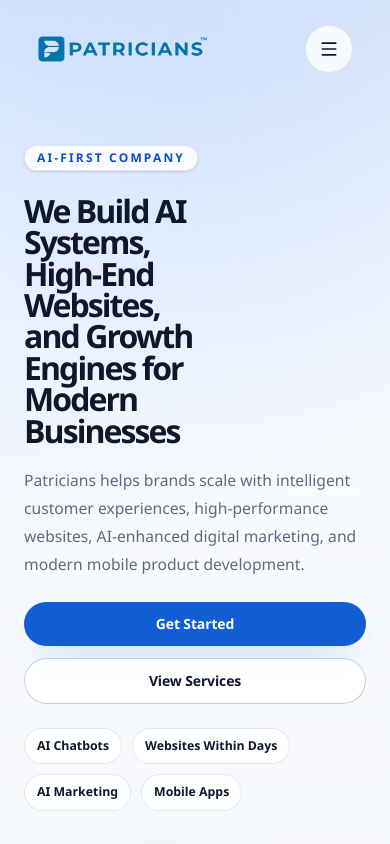
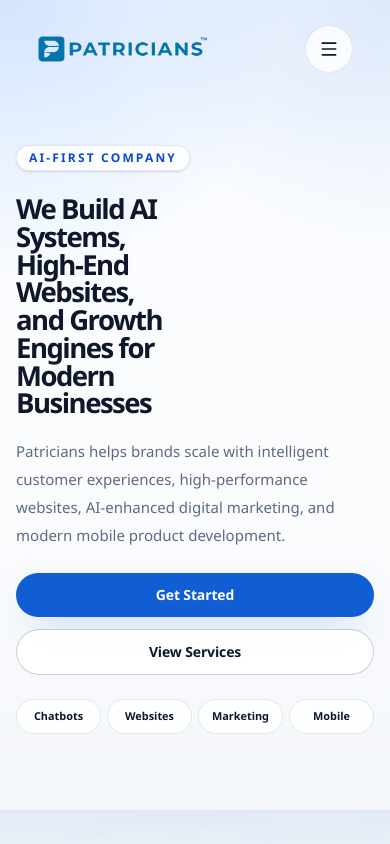
Before and after one commit to shayanbatoaq/Patricians, a Next.js app: page / in a window 390 px wide. Shown: the top 844 px of the page. Built offline with nearby package versions, Linux system fonts and the light colour scheme.

Commit message:
Hopefully now its fixed

```diff
--- a/app/globals.css
+++ b/app/globals.css
@@ -35,12 +35,14 @@
 }
 
 html {
+  overflow-x: hidden;
   scroll-behavior: smooth;
   scroll-padding-top: 6rem;
 }
 
 body {
   min-height: 100%;
+  overflow-x: hidden;
   background:
     radial-gradient(circle at top, rgba(138, 184, 255, 0.18), transparent 24%),
     linear-gradient(180deg, #f6f9fd 0%, #ffffff 18%, #f3f6fb 100%);
--- a/app/layout.tsx
+++ b/app/layout.tsx
@@ -24,10 +24,10 @@
     <html
       lang="en"
       data-scroll-behavior="smooth"
-      className="h-full antialiased"
+      className="h-full overflow-x-hidden antialiased"
     >
-      <body className="min-h-full bg-background text-foreground">
-        <div className="relative flex min-h-screen flex-col">
+      <body className="min-h-full overflow-x-hidden bg-background text-foreground">
+        <div className="relative flex min-h-screen flex-col overflow-x-hidden">
           <Navbar />
           <main className="flex-1">{children}</main>
           <Footer />
--- a/app/page.tsx
+++ b/app/page.tsx
@@ -21,18 +21,22 @@
 const featurePills = [
   {
     label: "AI Chatbots",
+    mobileLabel: "Chatbots",
     href: "/services/ai-chatbots",
   },
   {
     label: "Websites Within Days",
+    mobileLabel: "Websites",
     href: "/services/websites-in-3-days",
   },
   {
     label: "AI Marketing",
+    mobileLabel: "Marketing",
     href: "/services/ai-digital-marketing",
   },
   {
     label: "Mobile Apps",
+    mobileLabel: "Mobile",
     href: "/services/mobile-app-development",
   },
 ] as const;
@@ -45,7 +49,7 @@
           aria-hidden
           className="pointer-events-none absolute inset-0 bg-[radial-gradient(circle_at_top_left,rgba(95,160,255,0.22),transparent_32%),radial-gradient(circle_at_top_right,rgba(17,94,212,0.1),transparent_28%),linear-gradient(180deg,rgba(244,248,255,0.82)_0%,rgba(255,255,255,0.34)_58%,rgba(255,255,255,0)_100%)]"
         />
-        <Container className="relative pb-18 pt-4 sm:pb-24 sm:pt-6">
+        <Container className="relative max-sm:px-4 pb-18 pt-4 sm:pb-24 sm:pt-6">
           <div className="grid items-center gap-10 sm:gap-14 lg:grid-cols-[1.02fr_0.98fr]">
             <Reveal className="min-w-0 space-y-6 sm:space-y-8">
               <span className="inline-flex w-fit items-center rounded-full border border-[var(--border)] bg-white/80 px-3 py-1 text-xs font-semibold uppercase tracking-[0.18em] text-[var(--brand-700)] shadow-sm">
@@ -53,11 +57,11 @@
               </span>
 
               <div className="space-y-5 sm:space-y-6">
-                <h1 className="max-w-[10.5ch] text-[clamp(2rem,7.5vw,3rem)] font-semibold leading-[0.98] tracking-[-0.06em] text-[var(--foreground)] sm:max-w-4xl sm:text-5xl lg:text-[4.3rem] lg:leading-[1.02]">
+                <h1 className="max-w-[9.8ch] break-words text-[clamp(1.72rem,6.6vw,2.85rem)] font-semibold leading-[1.01] tracking-[-0.055em] text-[var(--foreground)] sm:max-w-4xl sm:text-5xl sm:leading-[0.98] lg:text-[4.3rem] lg:leading-[1.02]">
                   We Build AI Systems, High-End Websites, and Growth Engines for
                   Modern Businesses
                 </h1>
-                <p className="max-w-2xl text-[0.98rem] leading-7 text-[var(--muted-foreground)] sm:text-lg sm:leading-8">
+                <p className="max-w-2xl text-[0.94rem] leading-7 text-[var(--muted-foreground)] sm:text-lg sm:leading-8">
                   Patricians helps brands scale with intelligent customer
                   experiences, high-performance websites, AI-enhanced digital
                   marketing, and modern mobile product development.
@@ -73,21 +77,27 @@
                 </Button>
               </div>
 
-              <ul className="flex max-w-full flex-wrap gap-2.5 pb-1 sm:flex-nowrap sm:overflow-x-auto sm:pb-0 sm:pr-2 sm:[scrollbar-width:none]">
+              <div className="w-full pb-1 sm:pb-0">
+                <ul className="flex w-full min-w-0 flex-nowrap gap-1.5 sm:w-auto sm:gap-2.5">
                   {featurePills.map((pill) => (
-                  <li key={pill.href} className="flex-shrink-0">
+                    <li key={pill.href} className="min-w-0 flex-1 sm:min-w-fit sm:flex-none">
                       <Link
                         href={pill.href}
-                      className="group inline-flex items-center rounded-full border border-[var(--border)] bg-white/88 px-3 py-2 text-[0.77rem] font-semibold text-[var(--muted-foreground)] shadow-[0_14px_34px_-26px_rgba(15,23,42,0.3)] transition-all duration-300 hover:border-[var(--brand-300)] hover:bg-[linear-gradient(180deg,rgba(255,255,255,0.98)_0%,rgba(238,245,255,0.98)_100%)] hover:text-[var(--brand-700)] hover:shadow-[0_18px_46px_-24px_rgba(17,94,212,0.34)] focus-visible:outline-none focus-visible:ring-2 focus-visible:ring-[var(--brand-300)] focus-visible:ring-offset-2 sm:px-4 sm:text-sm"
+                        aria-label={pill.label}
+                        className="group inline-flex w-full items-center justify-center rounded-full border border-[var(--border)] bg-white/88 px-2 py-2 text-[0.68rem] font-semibold text-[var(--muted-foreground)] shadow-[0_14px_34px_-26px_rgba(15,23,42,0.3)] transition-all duration-300 hover:border-[var(--brand-300)] hover:bg-[linear-gradient(180deg,rgba(255,255,255,0.98)_0%,rgba(238,245,255,0.98)_100%)] hover:text-[var(--brand-700)] hover:shadow-[0_18px_46px_-24px_rgba(17,94,212,0.34)] focus-visible:outline-none focus-visible:ring-2 focus-visible:ring-[var(--brand-300)] focus-visible:ring-offset-2 sm:w-auto sm:px-4 sm:text-sm"
                       >
-                      <span className="whitespace-nowrap">{pill.label}</span>
+                        <span className="truncate sm:hidden">{pill.mobileLabel}</span>
+                        <span className="hidden whitespace-nowrap sm:inline">
+                          {pill.label}
+                        </span>
                       </Link>
                     </li>
                   ))}
                 </ul>
+              </div>
             </Reveal>
 
-            <Reveal delay={0.1} className="min-w-0">
+            <Reveal delay={0.1} className="hidden min-w-0 lg:block">
               <HeroVisual />
             </Reveal>
           </div>
--- a/components/brand/logo.tsx
+++ b/components/brand/logo.tsx
@@ -1,4 +1,3 @@
-import Image from "next/image";
 import Link from "next/link";
 
 import { cn } from "@/lib/utils";
@@ -35,17 +34,17 @@
       className={cn("inline-flex items-center text-left", className)}
       aria-label="Patricians home"
     >
-      <Image
+      <img
         src="/patricians-logo.png"
         alt="Patricians"
         width={iconOnly ? 72 : selected.width}
         height={iconOnly ? 12 : Math.round((selected.width / 1080) * 182)}
-        priority
-        sizes={iconOnly ? "72px" : selected.sizes}
         className={cn(
           "h-auto object-contain",
           iconOnly ? "w-[72px]" : selected.className,
         )}
+        loading="eager"
+        decoding="async"
       />
     </Link>
   );
```
Lines whose indentation alone changed are shown as unchanged.
